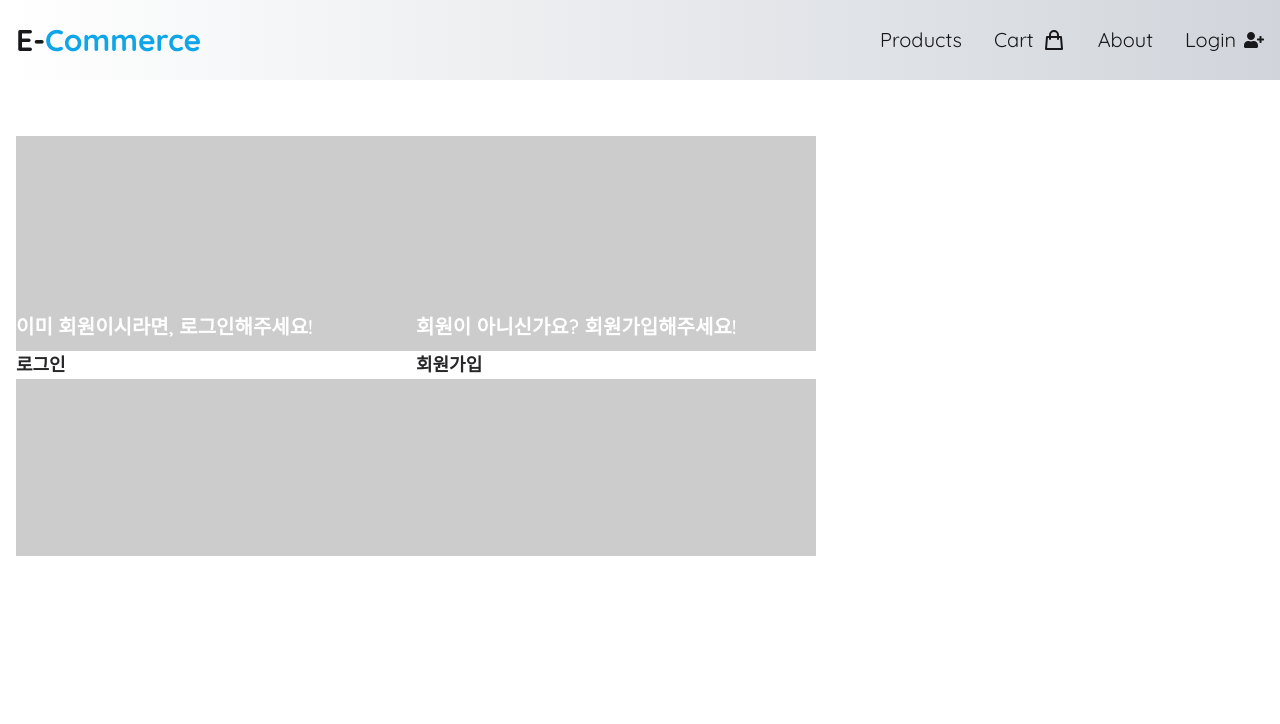
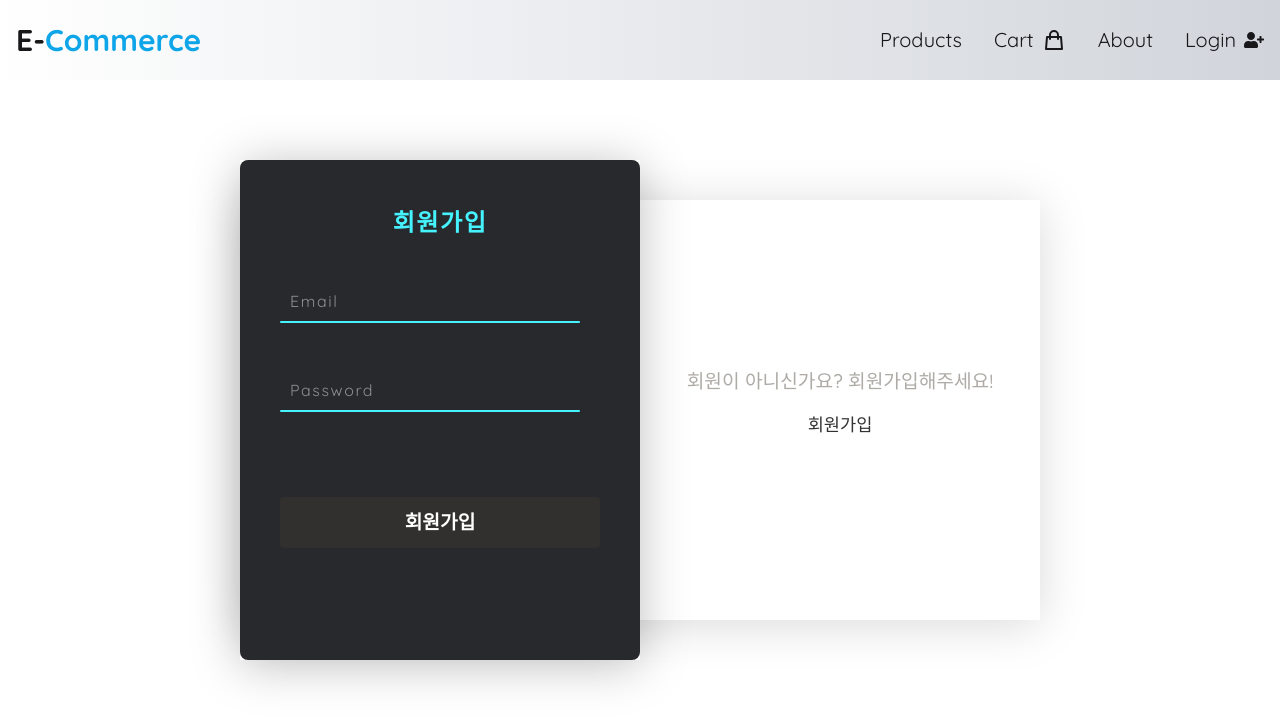
Before and after one commit to joseph0926/project_03-ecommerce, a React (Vite) app: page /auth in a window 1280 px wide. Shown: the top 724 px of the page. Built offline with nearby package versions, Linux system fonts and the light colour scheme.

Commit message:
auth02_2023.03.23

```diff
--- a/src/components/user/Auth.jsx
+++ b/src/components/user/Auth.jsx
@@ -13,38 +13,23 @@ const Auth = () => {
   };
 
   return (
-    <div className="relative w-[800px] h-[500px] m-4 flex justify-center items-center">
-      <div className="absolute top-[40px] w-full h-[420px] flex justify-center items-center bg-black/20 shadow-[0 5px 45px rgba(0, 0, 0, 0.15)]">
-        <div className="relative w-[50%] h-full flex flex-col justify-center">
-          <h2 className="text-white font-semibold text-xl mb-[10px]">이미 회원이시라면, 로그인해주세요!</h2>
-          <Link
-            to="?mode=signInWithPassword"
-            className="cursor-pointer p-[10px 20px] bg-white text-zinc-800 font-semibold text-lg"
-            onClick={inactiveHandler}
-          >
+    <div className="sign-container">
+      <div className="sign-content">
+        <div className="sign-header">
+          <h2>이미 회원이시라면, 로그인해주세요!</h2>
+          <Link to="?mode=signInWithPassword" className="sign-btn" onClick={inactiveHandler}>
             로그인
           </Link>
         </div>
-        <div className="relative w-[50%] h-full flex flex-col justify-center">
-          <h2 className="text-white font-semibold text-xl mb-[10px]">회원이 아니신가요? 회원가입해주세요!</h2>
-          <Link
-            to="?mode=signUp"
-            className="cursor-pointer p-[10px 20px] bg-white text-zinc-800 font-semibold text-lg"
-            onClick={activeHandler}
-          >
+        <div className="sign-header">
+          <h2>회원이 아니신가요? 회원가입해주세요!</h2>
+          <Link to="?mode=signUp" className="sign-btn" onClick={activeHandler}>
             회원가입
           </Link>
         </div>
       </div>
-      <div
-        className={`${
-          formBoxActvie
-            ? "absolute top-0 left-0 w-[50%] h-full z-10 flex justify-center items-center shadow-[0 5px 45px rgba(0, 0, 0, 0.25)] transition-all duration-500 ease-in-out left-[50%]"
-            : "absolute top-0 left-0 w-[50%] h-full z-10 flex justify-center items-center shadow-[0 5px 45px rgba(0, 0, 0, 0.25)] transition-all duration-500 ease-in-out "
-        }`}
-      >
-        {/* <AuthForm /> */}
-        <div className="h-[300px] w-[300px]"></div>
+      <div className={`${formBoxActvie ? "sign-formBox active" : "sign-formBox"}`}>
+        <AuthForm />
       </div>
     </div>
   );
--- a/src/components/user/AuthForm.jsx
+++ b/src/components/user/AuthForm.jsx
@@ -1,9 +1,10 @@
 import React from "react";
 import { Link, Form, useActionData, useSearchParams } from "react-router-dom";
-
 import useInput from "../../hooks/use-input";
 
-const AuthForm = () => {
+import styles from "./AuthForm.module.css";
+
+const AuthForm = (props) => {
   const data = useActionData();
 
   const [searchParams, setSearchParams] = useSearchParams();
@@ -44,12 +45,12 @@ const AuthForm = () => {
     }
   };
 
-  const emailInputclasses = emailInputHasError ? "relative w-[300px] mt-[35px] group" : "relative w-[300px] mt-[35px]";
+  const emailInputclasses = emailInputHasError ? `${styles["input-box"]} ${styles.invalid}` : styles["input-box"];
   const passwordInputclasses = passwordInputHasError ? `${styles["input-box"]} ${styles.invalid}` : styles["input-box"];
 
   return (
-    <div className="w-full h-full inset-2 rounded-[8px] bg-zinc-300 z-10 p-[50px 40px] flex flex-col">
-      <h2 className="text-black font-bold text-center">{isLogin ? "로그인" : "회원가입"}</h2>
+    <div className={styles.form}>
+      <h2 className={styles.text}>{isLogin ? "로그인" : "회원가입"}</h2>
       <Form method="post">
         {data && data.errors && (
           <ul>
@@ -60,18 +61,8 @@ const AuthForm = () => {
         )}
         {data && data.message && <p>{data.message}</p>}
         <div className={emailInputclasses}>
-          <input
-            type="email"
-            name="email"
-            id="meail"
-            value={enteredEmail}
-            onChange={emailChangeHandler}
-            onBlur={emailBlurHandler}
-            className="relative w-full p-[20px 10px 10px] bg-transparent border-none outline-none text-base text-black peer"
-          ></input>
-          <span className="absolute left-0 p-[20px 10px 10px] text-black pointer-events-none transition-all duration-75 peer-focus:text-sky-200 peer-focus:translate-x-[-10px] translate-y-[-40px] group: ">
-            Email
-          </span>
+          <input type="email" name="email" id="meail" value={enteredEmail} onChange={emailChangeHandler} onBlur={emailBlurHandler}></input>
+          <span>Email</span>
           <i></i>
         </div>
         <div className={passwordInputclasses}>
@@ -87,11 +78,11 @@ const AuthForm = () => {
           <i></i>
         </div>
         {isLogin && (
-          <div className="flex justify-end mt-[2rem] mr-[1rem]">
-            <Link className="m-[10px 0] text-sm">비밀번호 찾기</Link>
+          <div className={styles.sub}>
+            <Link>비밀번호 찾기</Link>
           </div>
         )}
-        {!isLogin && <div className="block mt-[4.7em]"></div>}
+        {!isLogin && <div className={styles.dummy}></div>}
         <button disabled={formIsInValid}>{isLogin ? "로그인" : "회원가입"}</button>
       </Form>
     </div>
--- /dev/null
+++ b/src/components/user/AuthForm.module.css
@@ -0,0 +1,120 @@
+.form {
+  width: 100%;
+  height: 100%;
+  inset: 2px;
+  border-radius: 8px;
+  background: #28292d;
+  z-index: 10;
+  padding: 50px 40px;
+  display: flex;
+  flex-direction: column;
+}
+.text {
+  color: #45f3ff;
+  font-weight: 700;
+  font-size: 1.5rem;
+  text-align: center;
+  letter-spacing: 0.1rem;
+}
+.input-box {
+  position: relative;
+  width: 300px;
+  margin-top: 35px;
+}
+.input-box input {
+  position: relative;
+  width: 100%;
+  padding: 20px 10px 10px;
+  background-color: transparent;
+  border: none;
+  outline: none;
+  font-size: 1rem;
+  color: #23242a;
+  letter-spacing: 0.1rem;
+}
+.input-box span {
+  position: absolute;
+  left: 0;
+  padding: 20px 10px 10px;
+  font-size: 1rem;
+  color: #8f8f8f;
+  pointer-events: none;
+  letter-spacing: 0.1rem;
+  transition: all 0.5s;
+}
+.input-box input:focus ~ span {
+  color: #45f3ff;
+  transform: translateX(-10px) translateY(-40px);
+  font-size: 0.9rem;
+}
+.input-box.invalid span,
+.input-box.invalid input:focus ~ span {
+  color: red;
+  transform: translateX(-10px) translateY(-40px);
+}
+.input-box i {
+  position: absolute;
+  left: 0;
+  bottom: 0;
+  width: 100%;
+  height: 2px;
+  background: #45f3ff;
+  border-radius: 4px;
+  transition: all 0.5s;
+  pointer-events: none;
+}
+.input-box input:focus ~ i {
+  height: 44px;
+  z-index: -1;
+}
+.input-box.invalid i {
+  background: red;
+  height: 44px;
+  z-index: -1;
+}
+
+.sub {
+  display: flex;
+  justify-content: flex-end;
+  margin-top: 2rem;
+  margin-right: 1rem;
+}
+.sub a {
+  margin: 10px 0;
+  font-size: 0.8rem;
+  color: #8f8f8f;
+}
+.sub a:hover {
+  color: #45f3ff;
+}
+
+form > button {
+  border: none;
+  outline: none;
+  background: #45f3ff;
+  padding: 11px 25px;
+  width: 100%;
+  margin-top: 10px;
+  border-radius: 4px;
+  font-weight: 700;
+  font-size: 1.2rem;
+  color: var(--color-gray-800);
+  cursor: pointer;
+  transition: all 0.5s;
+}
+form > button:hover {
+  opacity: 0.7;
+}
+form > button:disabled {
+  cursor: not-allowed;
+  background: var(--color-gray-800);
+  color: #fff;
+}
+form > button:disabled:hover {
+  opacity: 1;
+}
+
+.dummy {
+  display: block;
+  margin-top: 4.7rem;
+}
--- a/src/index.css
+++ b/src/index.css
@@ -27,3 +27,88 @@
     @apply text-xl font-bold;
   }
 }
+
+/* 일반 css */
+
+:root {
+  --color-gray-100: #f4f3f1;
+  --color-gray-200: #dddbd8;
+  --color-gray-300: #ccc9c6;
+  --color-gray-400: #aeaba7;
+  --color-gray-500: #8a8784;
+  --color-gray-600: #656360;
+  --color-gray-700: #4b4a47;
+  --color-gray-800: #31302e;
+  --color-gray-900: #1f1d1b;
+
+  --color-light-bg: #fceccd;
+  --color-light-bg-op: #fae1af;
+  --color-light-bg-op2: #fbd997;
+  --color-light-pri: #f6ad1b;
+  --color-light-pri-op: #fbc14d;
+  --color-light-pri-op2: #f9c762;
+
+  --color-dark-bg: #1f1f38;
+  --color-dark-bg-op: #2c2c6c;
+  --color-dark-pri: #4db5ff;
+  --color-dark-pri-op: rgba(77, 181, 255, 0.4);
+}
+
+.sign-container {
+  position: relative;
+  width: 800px;
+  height: 500px;
+  margin: 5rem auto;
+}
+.sign-container .sign-content {
+  position: absolute;
+  top: 40px;
+  width: 100%;
+  height: 420px;
+  display: flex;
+  align-items: center;
+  justify-content: center;
+  background: rgba(255, 255, 255, 0.2);
+  box-shadow: 0 5px 45px rgba(0, 0, 0, 0.15);
+}
+.sign-container .sign-content .sign-header {
+  position: relative;
+  width: 50%;
+  height: 100%;
+  display: flex;
+  align-items: center;
+  justify-content: center;
+  flex-direction: column;
+}
+.sign-container .sign-content .sign-header h2 {
+  color: var(--color-gray-400);
+  font-weight: 500;
+  font-size: 1.2rem;
+  margin-bottom: 10px;
+}
+
+.sign-btn {
+  cursor: pointer;
+  padding: 10px 20px;
+  background: #fff;
+  color: #333;
+  font-weight: 500;
+  font-size: 1.1rem;
+}
+.sign-container .sign-formBox {
+  position: absolute;
+  top: 0;
+  left: 0;
+  width: 50%;
+  height: 100%;
+  /* background: #fff; */
+  z-index: 10;
+  display: flex;
+  align-items: center;
+  justify-content: center;
+  box-shadow: 0 5px 45px rgba(0, 0, 0, 0.25);
+  transition: all 0.5s ease-in-out;
+}
+.sign-container .sign-formBox.active {
+  left: 50%;
+}
--- a/src/pages/ProductsPage.jsx
+++ b/src/pages/ProductsPage.jsx
@@ -16,7 +16,13 @@ const ProductsPage = () => {
 };
 
 async function loadProducts() {
-  const response = await fetch(API_URL);
+  let response;
+
+  response = await fetch(API_URL);
+
+  if (response.status === 522) {
+    response = await fetch("");
+  }
 
   if (!response.ok) {
     return json({ message: "상품 데이터를 불러오는데 실패하였습니다,,," }, { status: 500 });
```
